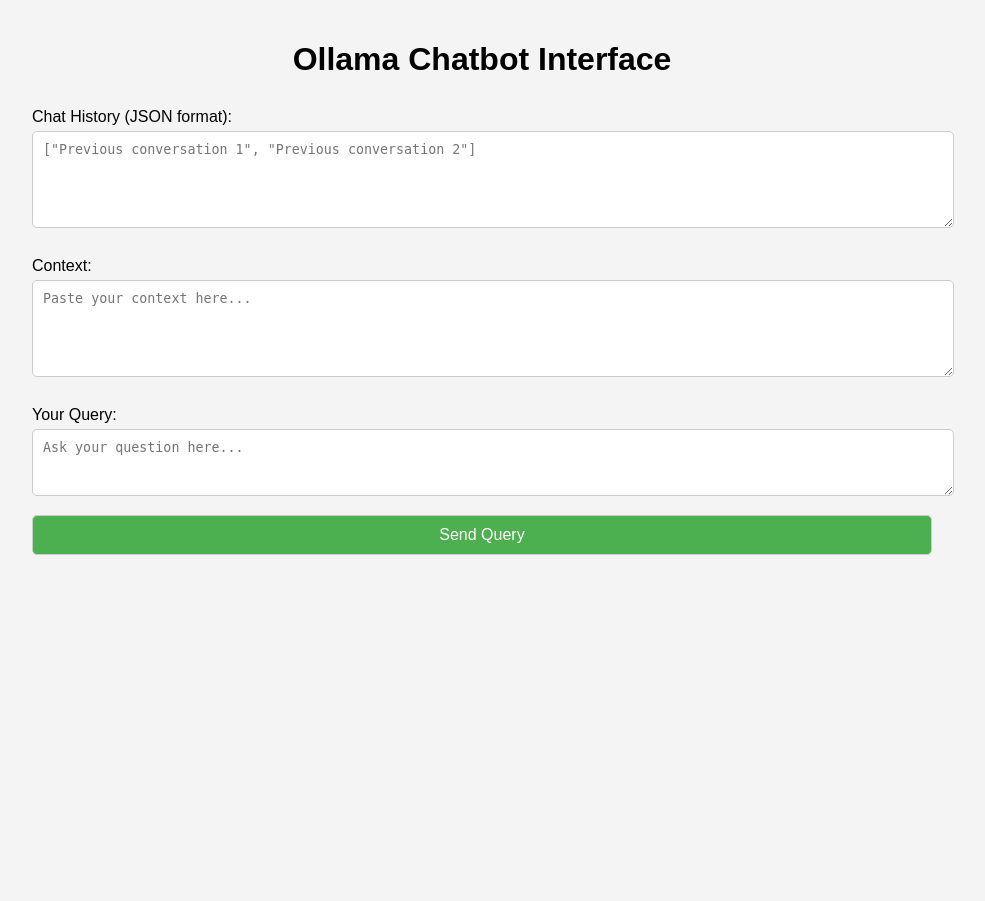
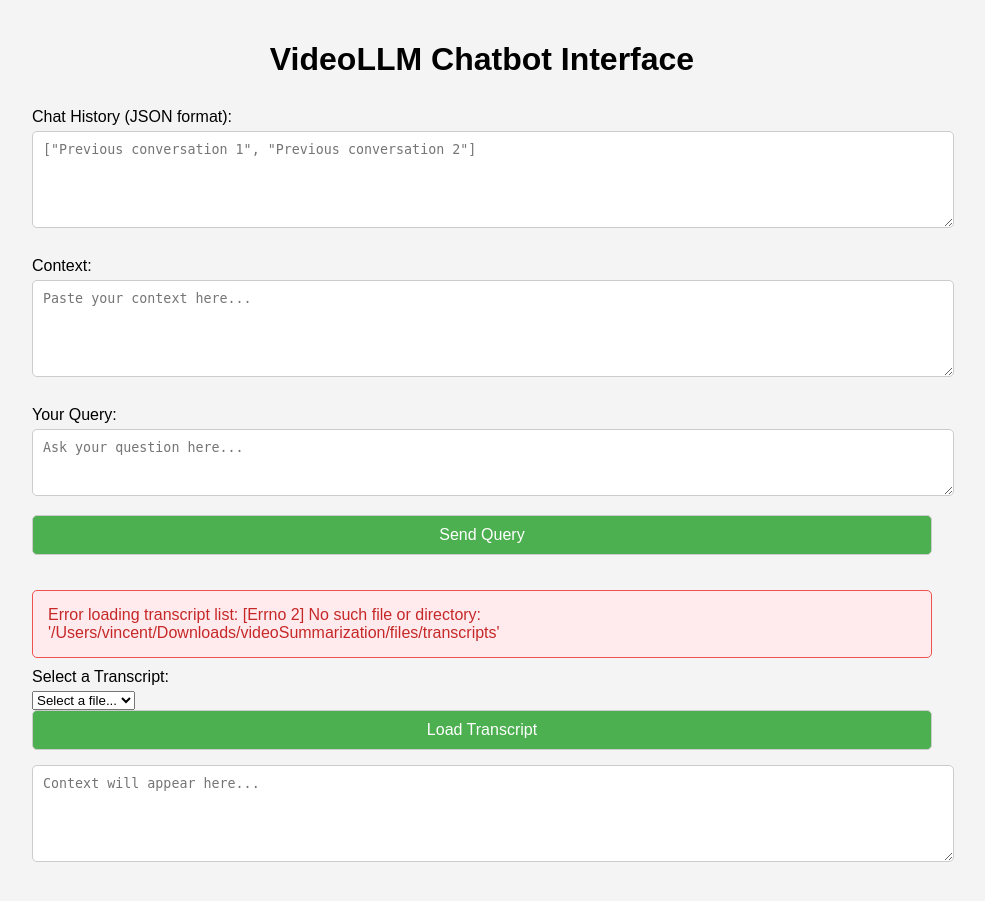
Before and after one commit to bigsnarfdude/videoSummarization, a Flask app: page /chat in a window 1280 px wide. Shown: the whole page, without its empty margins (158-1143 px from the left). Before the commit the page ends 555 px from the top, so only its background shows below. Run offline with Flask 2, Linux system fonts and the light colour scheme; parts of the project's set-up code (start-up, migrations or seed data) failed here and were passed over.

Commit message:
incontext transcript submission in chat

```diff
--- a/app.py
+++ b/app.py
@@ -5,6 +5,8 @@
 import traceback
 import requests
 from typing import Optional, Tuple, Dict, Any, List
+
+from flask import send_from_directory
 
 from pathlib import Path
 from werkzeug.utils import secure_filename
@@ -18,7 +20,7 @@
 from transcribe.transcribe import transcribe
 from transcribe.summarize_model import split_text, summarize_in_parallel, save_summaries
 from transcribe.utils import get_filename
-
+from flask_cors import CORS
 # First, ensure required directories exist
 def init_directories():
     """Initialize all required directories including logs"""
@@ -32,6 +34,7 @@
 
 # Initialize directories before importing settings or other modules
 init_directories()
+
 
 # Setup logging
 def setup_logging():
@@ -126,6 +129,29 @@
         logger.error(f"Unexpected error in query_ollama: {str(e)}")
         return f"Unexpected error: {str(e)}"
 
+
+
+TRANSCRIPTS_DIR = "/Users/vincent/Downloads/videoSummarization/files/transcripts"
+
+@app.route('/list-transcripts', methods=['GET'])
+def list_transcripts():
+    """List all available transcript files."""
+    try:
+        files = os.listdir(TRANSCRIPTS_DIR)
+        txt_files = [f for f in files if f.endswith('.txt')]
+        return jsonify({'files': txt_files}), 200
+    except Exception as e:
+        logger.error(f"Error listing transcripts: {e}")
+        return jsonify({'error': str(e)}), 500
+
+
+@app.route('/transcripts/<filename>', methods=['GET'])
+def serve_transcript(filename):
+    """Serve a transcript file by name."""
+    try:
+        return send_from_directory(TRANSCRIPTS_DIR, filename, as_attachment=False)
+    except FileNotFoundError:
+        return jsonify({'error': f"File '{filename}' not found"}), 404
 
 
 @app.route('/chat')
@@ -322,7 +348,7 @@
 
     logger.info(f"Starting server on {settings.HOST}:{settings.PORT}")
     logger.info(f"Debug mode: {settings.DEBUG}")
-
+    CORS(app)
     app.run(
         debug=settings.DEBUG,
         host=settings.HOST,
--- a/templates/chat.html
+++ b/templates/chat.html
@@ -3,7 +3,7 @@
 <head>
     <meta charset="UTF-8">
     <meta name="viewport" content="width=device-width, initial-scale=1.0">
-    <title>Ollama Chatbot</title>
+    <title>VideoLLM Chatbot</title>
     <style>
         body {
             font-family: Arial, sans-serif;
@@ -68,7 +68,7 @@
 </head>
 <body>
     <div class="container">
-        <h1>Ollama Chatbot Interface</h1>
+        <h1>VideoLLM Chatbot Interface</h1>
         <div class="form-container">
             <label for="history">Chat History (JSON format):</label>
             <textarea id="history" rows="5" placeholder='["Previous conversation 1", "Previous conversation 2"]'></textarea>
@@ -85,6 +85,13 @@
             <div class="error" id="errorMessage"></div>
             <div class="response" id="responseArea" style="display:none;"></div>
         </div>
+        <label for="transcriptFile">Select a Transcript:</label>
+        <select id="transcriptFile">
+            <option value="" disabled selected>Select a file...</option>
+        </select>
+        <button id="loadTranscriptBtn">Load Transcript</button>
+        <textarea id="contextText" rows="5" placeholder="Context will appear here..."></textarea>
+
     </div>
 
     <script>
@@ -162,6 +169,59 @@
 
         // Add event listener after function definition
         document.getElementById('sendQueryBtn').addEventListener('click', handleQuery);
+
+        document.addEventListener('DOMContentLoaded', async () => {
+    const transcriptDropdown = document.getElementById('transcriptFile');
+    const contextText = document.getElementById('contextText');
+    const errorDiv = document.getElementById('errorMessage');
+
+    // Fetch and populate transcript list
+    try {
+        const response = await fetch('/list-transcripts');
+        const data = await response.json();
+
+        if (!response.ok) {
+            throw new Error(data.error || 'Failed to fetch transcript list.');
+        }
+
+        data.files.forEach(file => {
+            const option = document.createElement('option');
+            option.value = file;
+            option.textContent = file;
+            transcriptDropdown.appendChild(option);
+        });
+    } catch (error) {
+        errorDiv.textContent = 'Error loading transcript list: ' + error.message;
+        errorDiv.style.display = 'block';
+    }
+
+    // Load selected transcript
+    document.getElementById('loadTranscriptBtn').addEventListener('click', async () => {
+        const selectedFile = transcriptDropdown.value;
+
+        if (!selectedFile) {
+            errorDiv.textContent = "Please select a transcript file.";
+            errorDiv.style.display = 'block';
+            return;
+        }
+
+        try {
+            const response = await fetch(`/transcripts/${encodeURIComponent(selectedFile)}`);
+            const text = await response.text();
+
+            if (!response.ok) {
+                throw new Error(text);
+            }
+
+            contextText.value = text;
+            errorDiv.style.display = 'none';
+        } catch (error) {
+            errorDiv.textContent = 'Error loading transcript: ' + error.message;
+            errorDiv.style.display = 'block';
+        }
+    });
+});
+
     </script>
 </body>
 </html>
```
